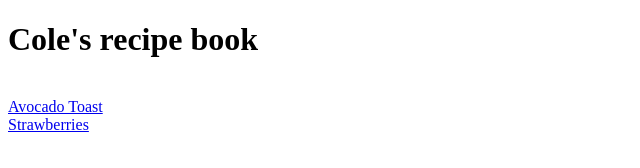
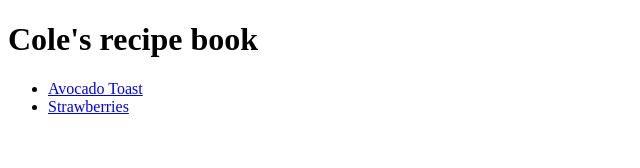
Before and after one commit to Cole0609/odin-recipies, a plain HTML site: page index.html in a window 1280 px wide. Shown: the whole page, without its empty margins (0-640 px from the left). Drawn offline with Linux system fonts and the light colour scheme.

Commit message:
created list

```diff
--- a/index.html
+++ b/index.html
@@ -6,9 +6,13 @@
     </head>
     <body>
         <h1>Cole's recipe book</h1>
-        <br>
-        <a href="./recipies/avocadoToast.html"> Avocado Toast </a>
-        <br>
-        <a href="./recipies/strawberry.html"> Strawberries </a>
+        <ul>
+            <li>
+                <a href="./recipies/avocadoToast.html"> Avocado Toast </a>
+            </li>
+            <li>
+                <a href="./recipies/strawberry.html"> Strawberries </a>
+            </li>
+        </ul>
     </body>
 </html>
```
